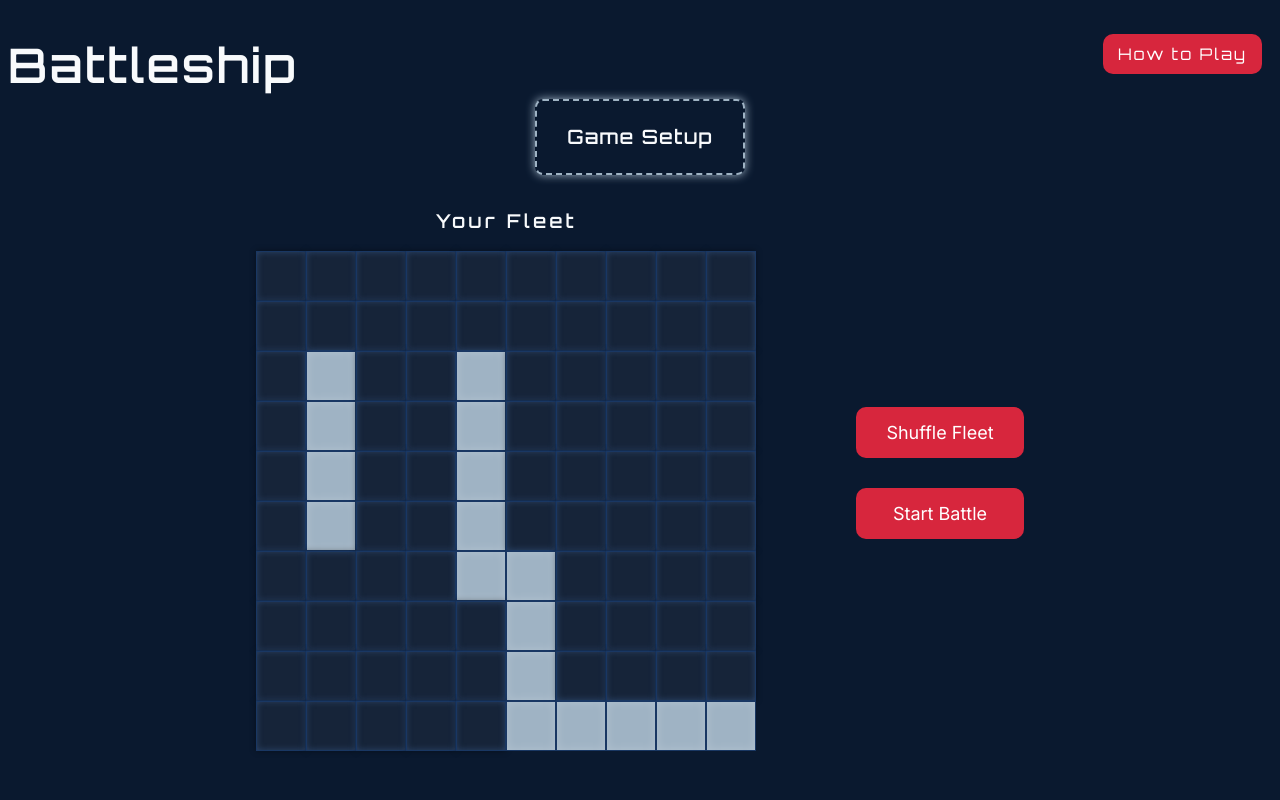
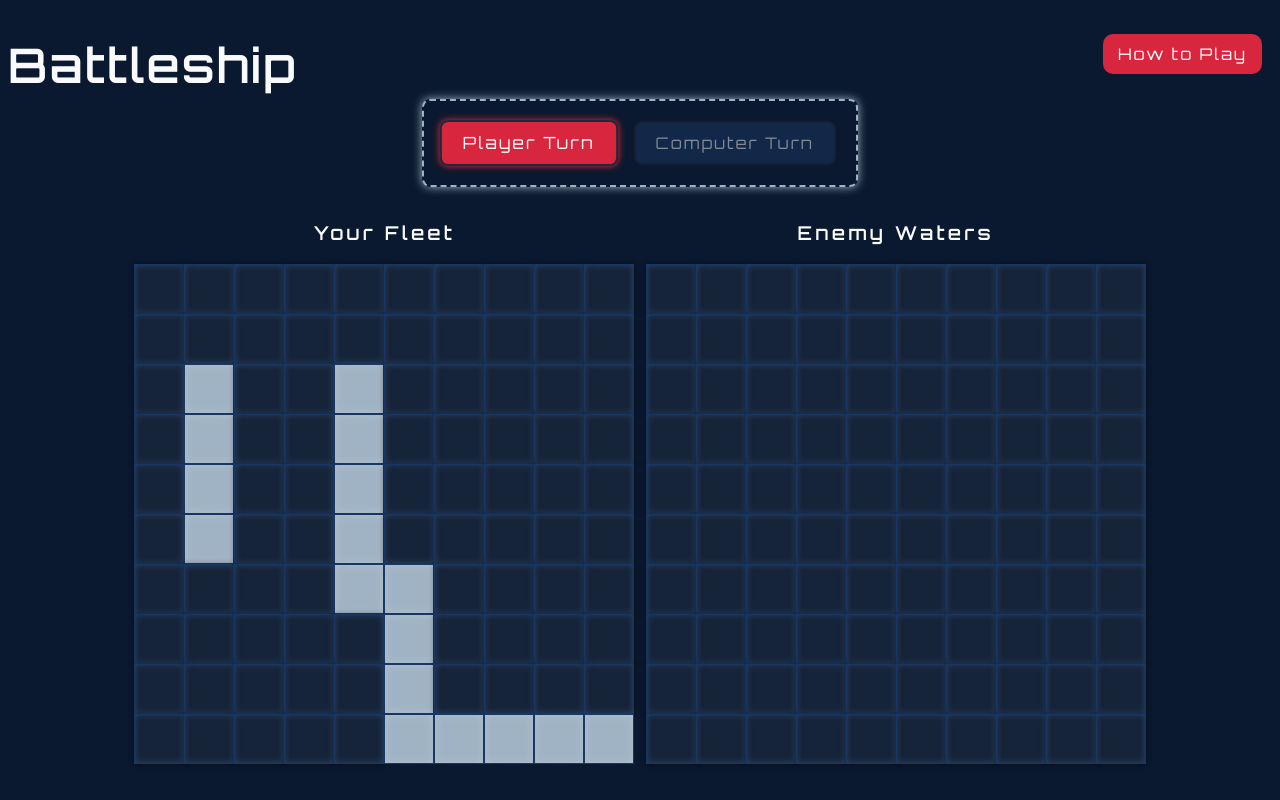
Before and after one commit to sameeksha-dalvi/battleship-game, a website built with webpack: page src/template.html in a window 1280 px wide. Both pictures are taken after a click on the button "Start Battle". Built offline with nearby package versions, Linux system fonts and the light colour scheme.

Commit message:
feat: start battle hides setup button

```diff
--- a/src/index.js
+++ b/src/index.js
@@ -19,6 +19,19 @@ if(gamePhase === 'setup'){
 }
 
 
+const shuffleFleetBtn = document.querySelector('#shuffle-fleet-btn');
+const startBattleBtn = document.querySelector('#start-battle-btn');
+
+
+startBattleBtn.addEventListener('click', () =>{
+    gamePhase = 'battle'
+    document.querySelector('#player2-board').classList.remove('hidden')
+    document.querySelector('#player2-heading').classList.remove('hidden')
+    document.querySelector('#turn-indicator').classList.remove('hidden')
+    document.querySelector('.gameboard-container').classList.remove('setup-phase')
+    document.querySelector('.setup-btns').classList.add('hidden')
+    document.querySelector('#setup-header').classList.add('hidden')
+})
 
 const p1 = player("human");
 const p2 = player("computer");
--- a/src/template.html
+++ b/src/template.html
@@ -46,8 +46,8 @@
                 <div id="player2-board" class="game-board"></div>
             </div>
             <div class="setup-btns">
-                <button>Shuffle Fleet</button>
-                <button>Start Battle</button>
+                <button id="shuffle-fleet-btn">Shuffle Fleet</button>
+                <button id="start-battle-btn">Start Battle</button>
             </div>
 
         </div>
```
